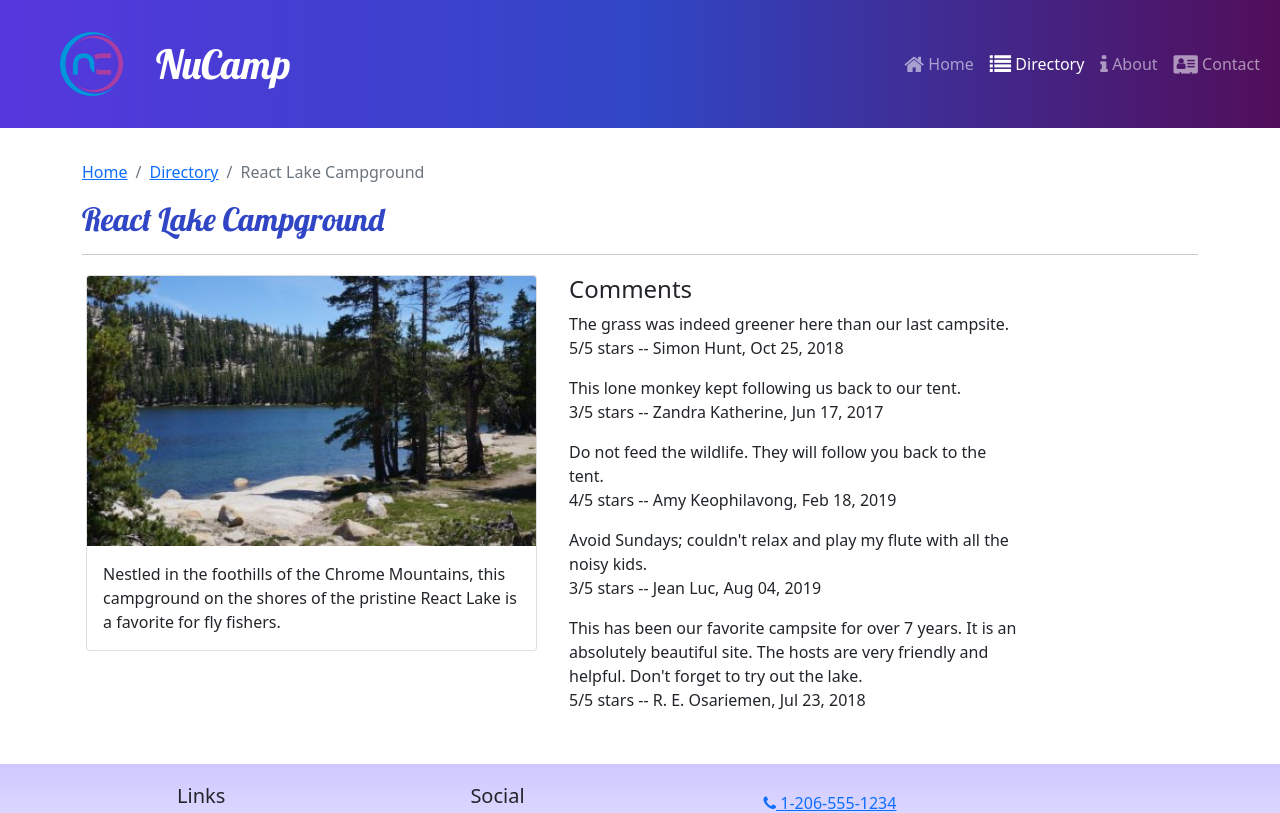
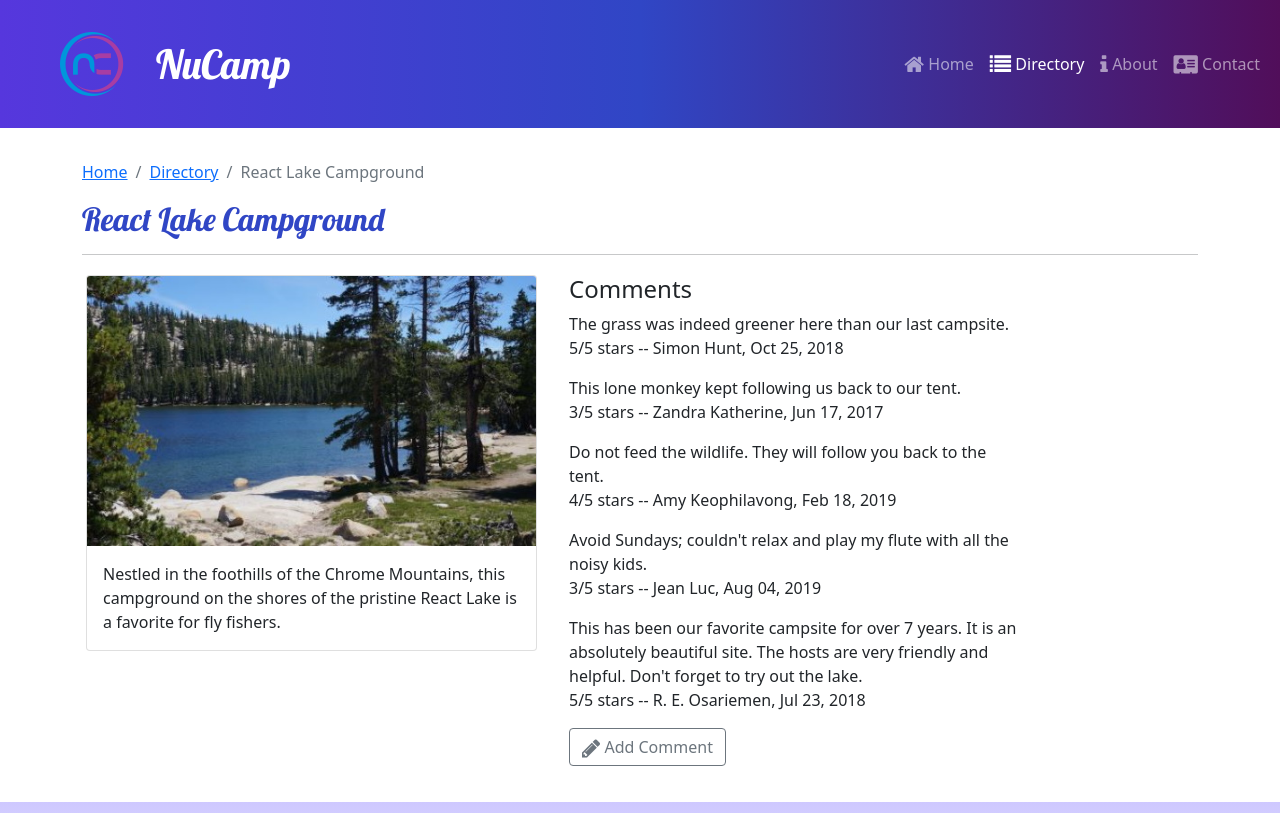
Before and after one commit to bobdain/nucampsite, a React (Create React App) app: page /directory/0 in a window 1280 px wide. Shown: the top 813 px of the page. Built offline with nearby package versions, Linux system fonts and the light colour scheme.

Commit message:
week 3 part 1

```diff
--- /dev/null
+++ b/src/features/comments/CommentForm.js
@@ -0,0 +1,28 @@
+import { useState } from 'react';
+import { Button, Modal, ModalHeader, ModalBody } from 'reactstrap';
+
+const CommentForm = ({ campsiteId }) => {
+    const [ modalOpen, setModalOpen ] = useState(false);
+
+    return (
+        <>
+            <Button outline onClick={() => setModalOpen(true)} >
+                <i className='fa fa-pencil fa-lg' /> Add Comment
+            </Button>
+
+            <Modal isOpen={modalOpen}>
+                <ModalHeader toggle={() => setModalOpen(false)}>
+                    AddComment
+                </ModalHeader>
+
+                <ModalBody>
+                    <ModalBody>
+                        campsite: {campsiteId}
+                    </ModalBody>
+                </ModalBody>
+            </Modal>
+        </>
+    )
+}
+
+export default CommentForm;
--- a/src/features/comments/CommentsList.js
+++ b/src/features/comments/CommentsList.js
@@ -1,6 +1,7 @@
 import { Col } from 'reactstrap';
 import Comment from './Comment';
 import { selectCommentsByCampsiteId } from './commentsSlice';
+import CommentForm from './CommentForm.js'
 
 const CommentsList = ({ campsiteId }) => {
     const comments = selectCommentsByCampsiteId(campsiteId);
@@ -12,6 +13,7 @@
                 {comments.map((comment) => {
                     return <Comment key={comment.id} comment={comment} />;
                 })}
+                <CommentForm campsiteId />
             </Col>
         );
     }
```
